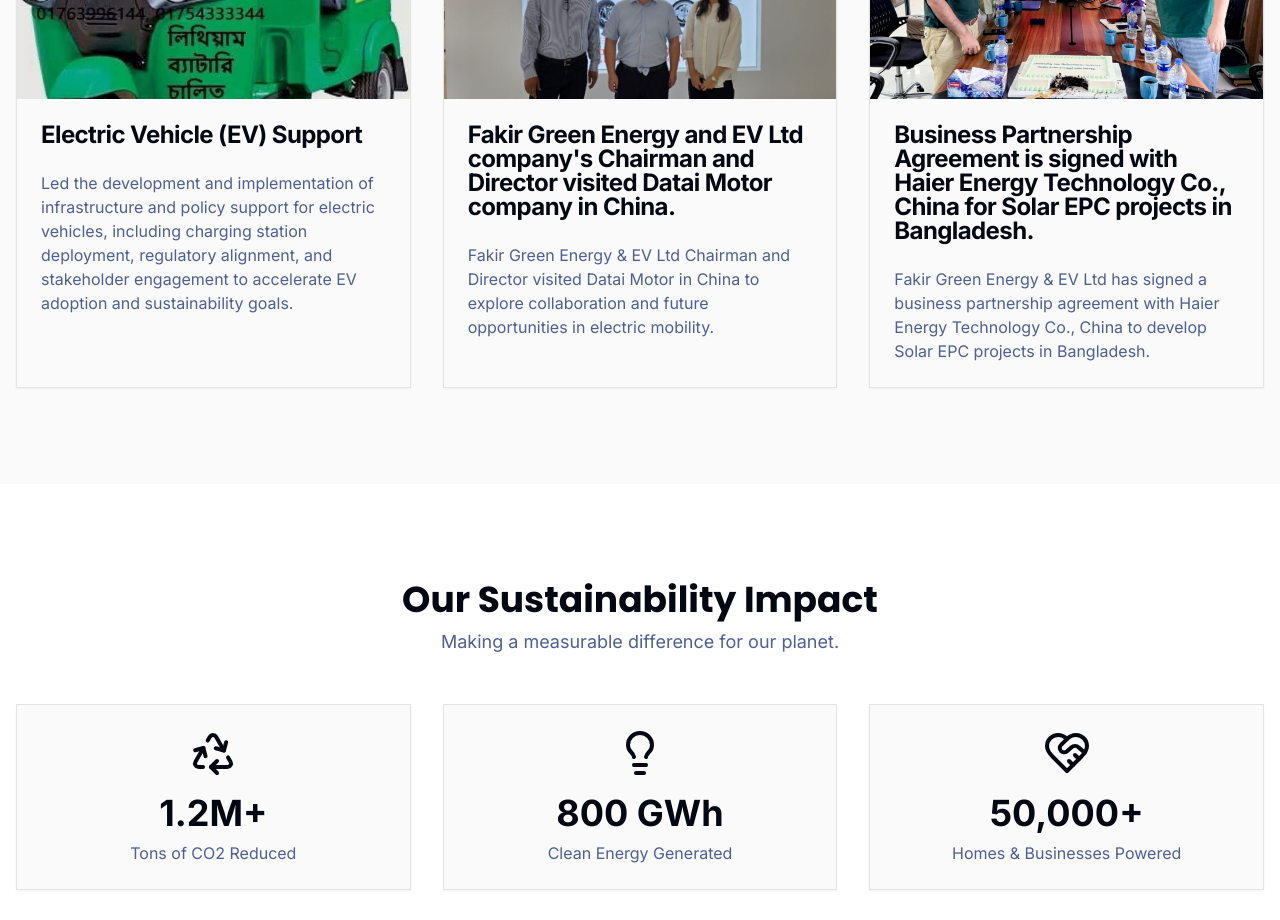
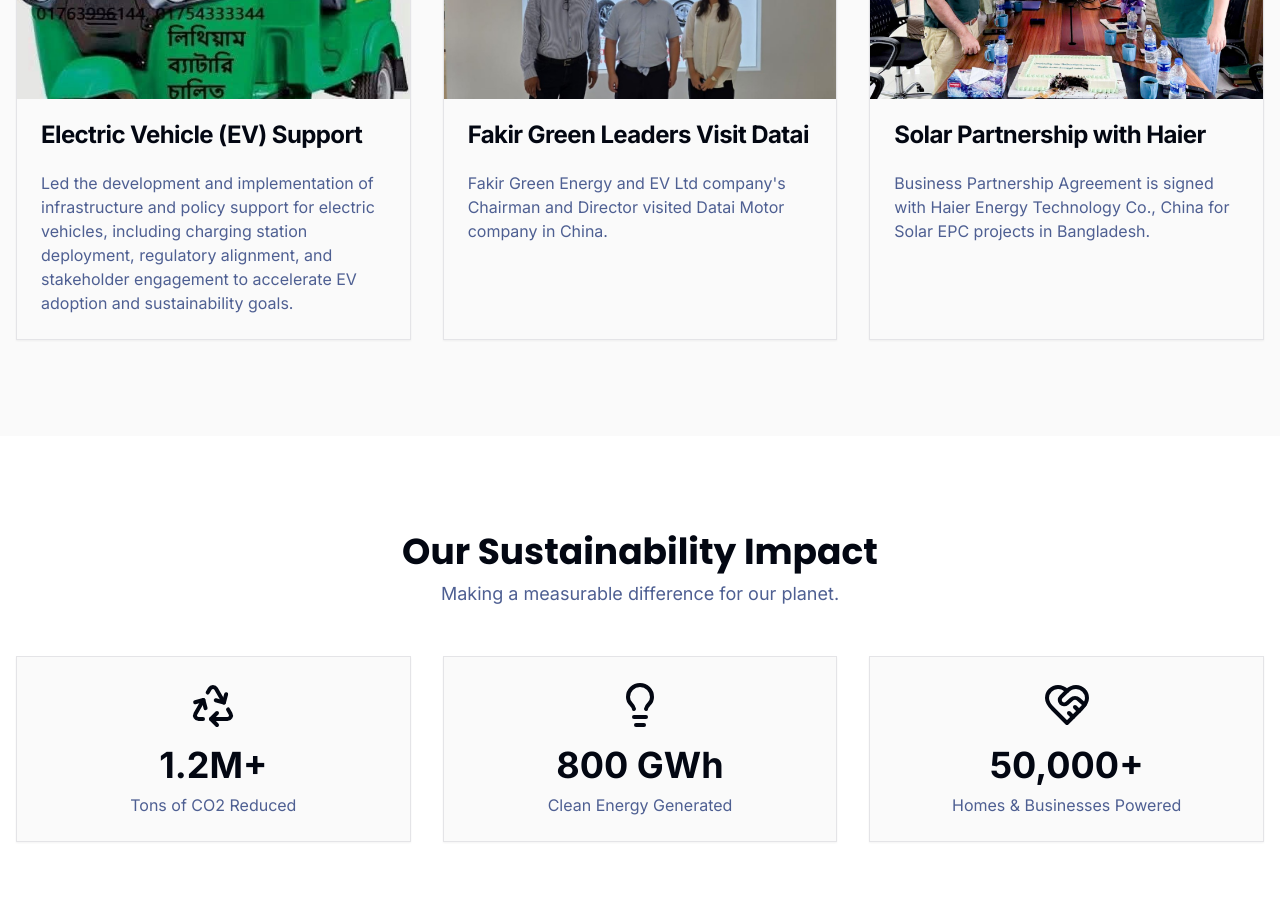
Before and after one commit to tanvir-go/Fakirgreenev, a Next.js app: page / in a window 1280 px wide. Shown: the part 1480-2400 px from the top of the page. Built offline with nearby package versions, Linux system fonts and the light colour scheme.

Commit message:
Update page.tsx
v6

```diff
--- a/src/app/page.tsx
+++ b/src/app/page.tsx
@@ -124,10 +124,10 @@
                       <Image src="/project2.jpg" data-ai-hint="city EV charging" alt="Urban EV Charging Network" fill className="object-cover group-hover:scale-105 transition-transform" />
                     </div>
                     <CardHeader>
-                        <CardTitle>Fakir Green Energy and EV Ltd company's Chairman and Director visited Datai Motor company in China.</CardTitle>
+                        <CardTitle>Fakir Green Leaders Visit Datai</CardTitle>
                     </CardHeader>
                     <CardContent className="flex-grow">
-                        <p className="text-muted-foreground">Fakir Green Energy & EV Ltd Chairman and Director visited Datai Motor in China to explore collaboration and future opportunities in electric mobility.</p>
+                        <p className="text-muted-foreground">Fakir Green Energy and EV Ltd company's Chairman and Director visited Datai Motor company in China.</p>
                     </CardContent>
                 </Card>
               </motion.div>
@@ -137,10 +137,10 @@
                       <Image src="/4setsystem.jpg" data-ai-hint="wind turbines field" alt="Coastal Wind Energy Farm" fill className="object-cover group-hover:scale-105 transition-transform" />
                     </div>
                     <CardHeader>
-                        <CardTitle>Business Partnership Agreement is signed with Haier Energy Technology Co., China for Solar EPC projects in Bangladesh.</CardTitle>
+                        <CardTitle>Solar Partnership with Haier</CardTitle>
                     </CardHeader>
                     <CardContent className="flex-grow">
-                        <p className="text-muted-foreground">Fakir Green Energy & EV Ltd has signed a business partnership agreement with Haier Energy Technology Co., China to develop Solar EPC projects in Bangladesh.</p>
+                        <p className="text-muted-foreground">Business Partnership Agreement is signed with Haier Energy Technology Co., China for Solar EPC projects in Bangladesh.</p>
                     </CardContent>
                 </Card>
               </motion.div>
```
